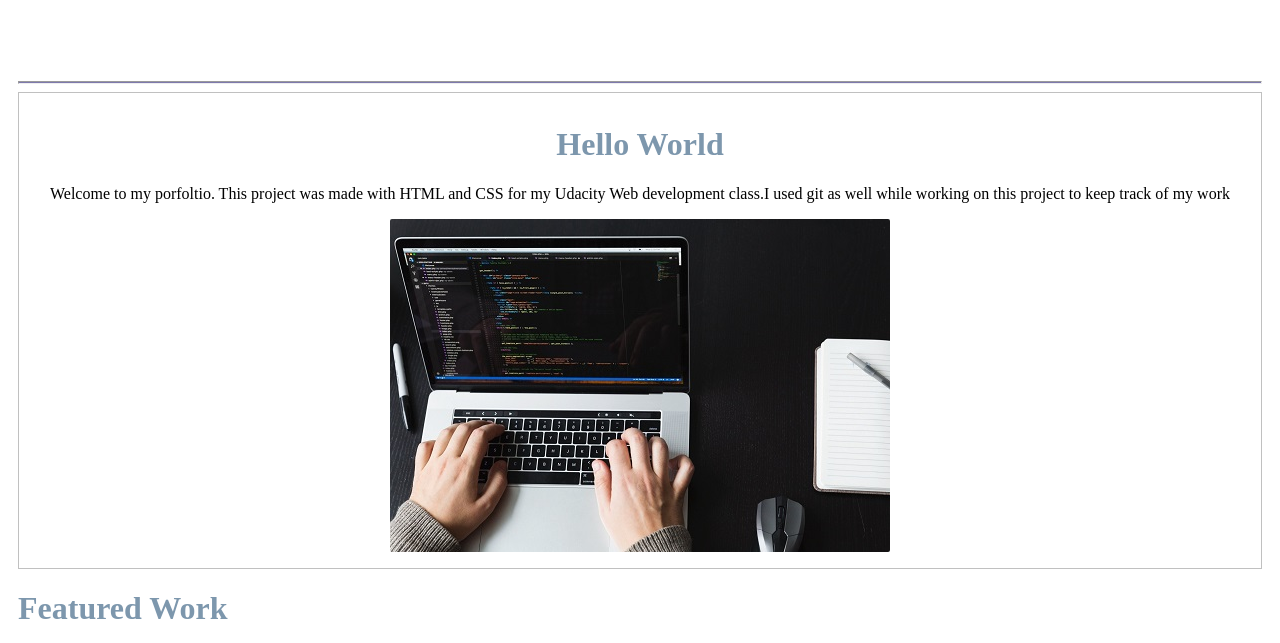
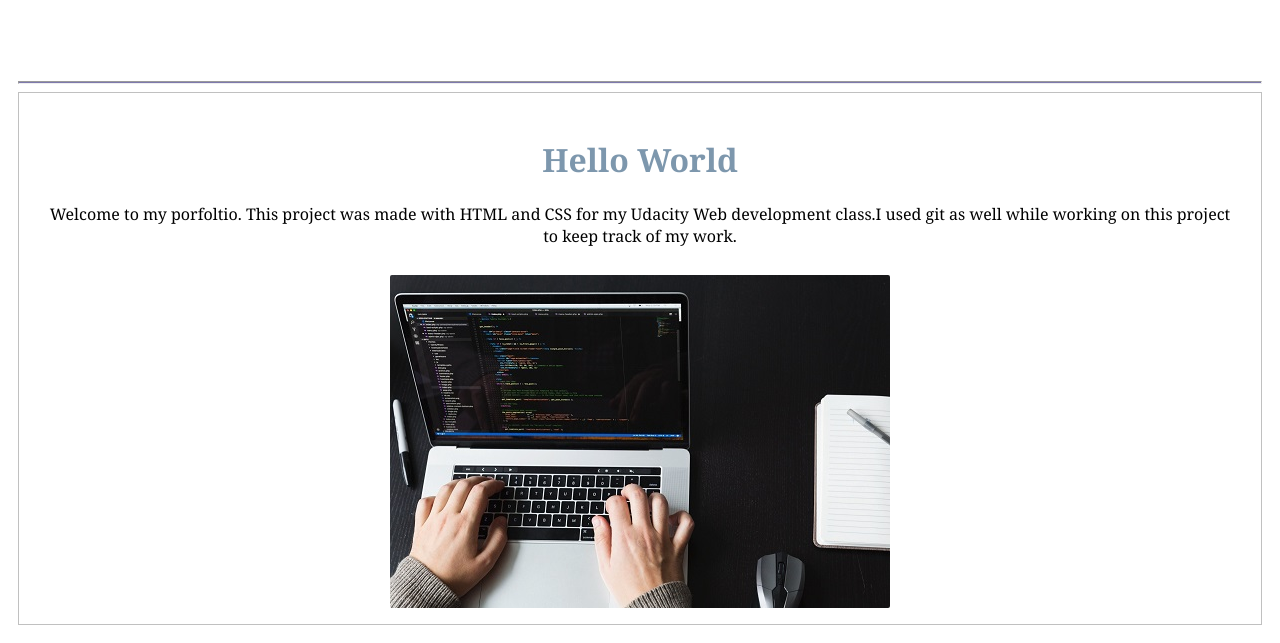
Before and after one commit to AhmedTaleb/portfolio, a plain HTML site: page index.html in a window 1280 px wide. Shown: the part 137-780 px from the top of the page. Drawn offline with Linux system fonts and the light colour scheme.

Commit message:
Change paragraph font-family and padding

```diff
--- a/css/style.css
+++ b/css/style.css
@@ -61,17 +61,26 @@ header{
 	text-align: center;
 
 }
+
+.featuredwork-container{
+
+   display: flex;
+   justify-content: space-between;
+}
+
 #main-image{
 
 	max-width:100%;
 	height: auto;
 	border-radius: 2px;
 }
-.featuredwork-container{
 
-   display: flex;
-   justify-content: space-between;
+#main-paragraph{
+
+	padding: 12px;
+	font-family: Georgia;
 }
+
 #Html-image, #Css-image, #Git-image{
 
 	width:100%;
--- a/index.html
+++ b/index.html
@@ -19,7 +19,7 @@
          <div class="main-section">
          <div id="main-paragraph">
          	<h1>Hello World</h1>
-            <p>Welcome to my porfoltio. This project was made with HTML and CSS for my Udacity Web development class.I used git as well  while working on this project to keep track of my work</p>
+            <p>Welcome to my porfoltio. This project was made with HTML and CSS for my Udacity Web development class.I used git as well  while working on this project to keep track of my work.</p>
          </div>
          <div class="side-image">
            <img id="main-image" src="img/webdevimage.jpeg" alt"Webdev">
```
